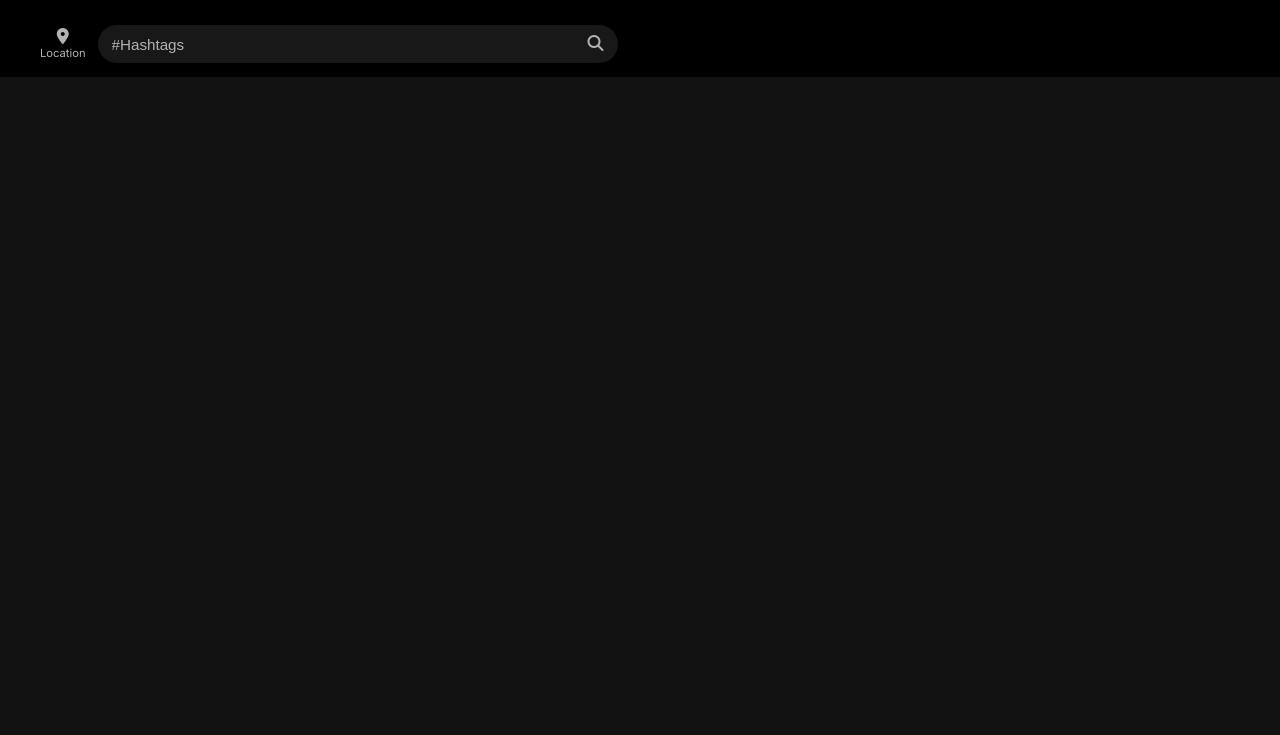
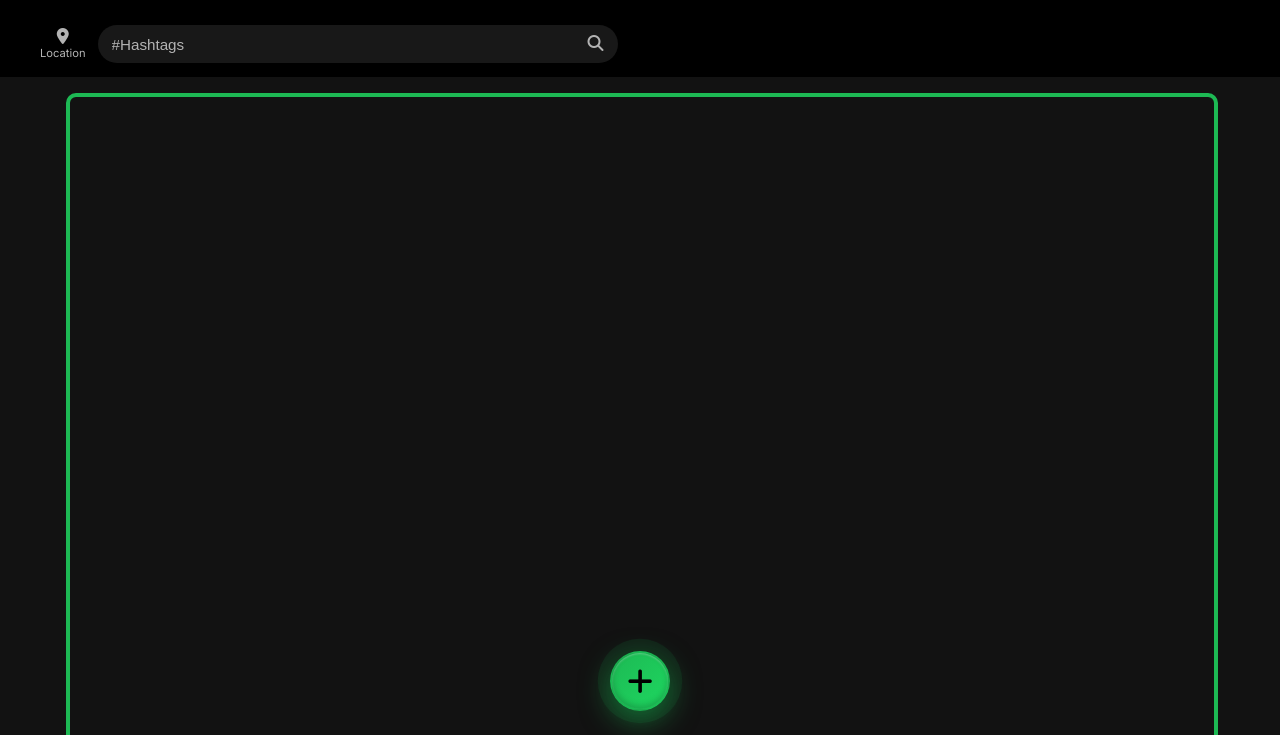
Before and after one commit to Daksh0005/mapzo-retry, a plain HTML site: page index.html in a window 1280 px wide. Shown: the part 65-800 px from the top of the page. Drawn offline with Linux system fonts and the light colour scheme.

Commit message:
Added mapbox and host button

```diff
--- a/index.html
+++ b/index.html
@@ -46,5 +46,11 @@
 
         </div>
     </main>
+    <div class="hostBar">
+        <button class="hostBox"  aria-label="Add Event">
+            <i class="fa-solid fa-plus"></i>
+        </button>
+    </div>
+
 </body>
 </html>
--- a/style.css
+++ b/style.css
@@ -140,3 +140,99 @@ body {
         max-width: 520px;
     }
 }
+main {
+    width: 100vw;
+    height: auto;
+    display: flex;
+    align-items: center;
+    justify-content: center;
+    margin: 16px 2px 4px 2px;
+}
+.map {
+    width: 90vw;
+    aspect-ratio: 1 / 1;
+    border-radius: 10px;
+    border: 4px solid #1db954;
+}
+.hostBar {
+    display: flex;
+    align-items: center;
+    justify-content: center;
+    position: fixed;
+    bottom: 24px;
+    left: 0;
+    width: 100vw;
+    z-index: 100;
+    pointer-events: none;
+}
+
+.hostBox {
+    height: 60px;
+    width: 60px;
+    background: linear-gradient(135deg, #1db954 0%, #1ed760 100%);
+    border-radius: 50%;
+    border: 2px solid rgba(0, 0, 0, 0.1);
+
+    display: flex;
+    justify-content: center;
+    align-items: center;
+
+    color: #000000;
+    font-size: 1.8rem;
+    font-weight: 300;
+
+    cursor: pointer;
+    pointer-events: auto;
+
+    box-shadow:
+        0 0 0 0 rgba(29, 185, 84, 0.4),
+        0 10px 30px rgba(29, 185, 84, 0.4),
+        0 6px 16px rgba(0, 0, 0, 0.3),
+        inset 0 -3px 6px rgba(0, 0, 0, 0.2),
+        inset 0 1px 2px rgba(255, 255, 255, 0.3);
+
+    transition: all 0.3s cubic-bezier(0.4, 0, 0.2, 1);
+    animation: premiumPulse 3s ease-in-out infinite;
+}
+
+@keyframes premiumPulse {
+    0%, 100% {
+        box-shadow:
+            0 0 0 0 rgba(29, 185, 84, 0.4),
+            0 10px 30px rgba(29, 185, 84, 0.4),
+            0 6px 16px rgba(0, 0, 0, 0.3),
+            inset 0 -3px 6px rgba(0, 0, 0, 0.2),
+            inset 0 1px 2px rgba(255, 255, 255, 0.3);
+    }
+    50% {
+        box-shadow:
+            0 0 0 16px rgba(29, 185, 84, 0),
+            0 10px 30px rgba(29, 185, 84, 0.6),
+            0 6px 16px rgba(0, 0, 0, 0.3),
+            inset 0 -3px 6px rgba(0, 0, 0, 0.2),
+            inset 0 1px 2px rgba(255, 255, 255, 0.3);
+    }
+}
+
+.hostBox:hover {
+    animation: none;
+    background: linear-gradient(135deg, #1ed760 0%, #24ff72 100%);
+    transform: scale(1.15) translateY(-4px);
+    box-shadow:
+        0 16px 48px rgba(29, 185, 84, 0.6),
+        0 8px 24px rgba(0, 0, 0, 0.4),
+        inset 0 -3px 6px rgba(0, 0, 0, 0.2),
+        inset 0 2px 4px rgba(255, 255, 255, 0.4);
+}
+
+.hostBox:active {
+    transform: scale(1.08) translateY(-2px);
+}
+
+@media (max-width: 768px) {
+    .hostBox {
+        height: 64px;
+        width: 64px;
+        font-size: 2rem;
+    }
+}
```
